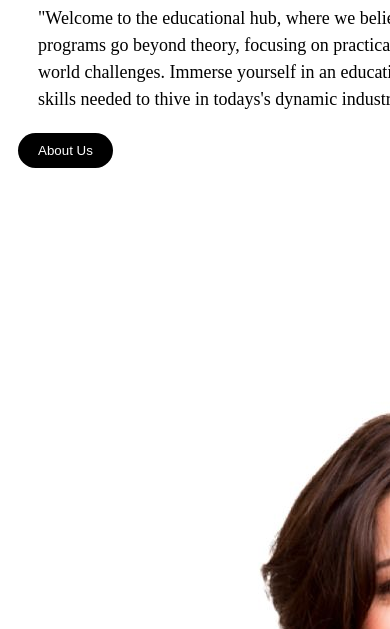
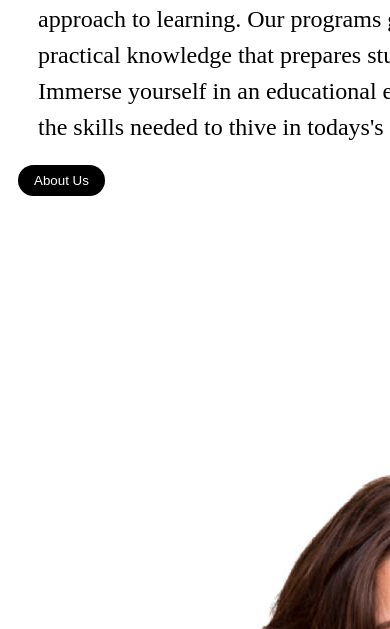
Before and after one commit to priyanshu-101/intern_work, a plain HTML site: page frontend/index.html in a window 390 px wide. Shown: the part 471-1100 px from the top of the page. Drawn offline with Linux system fonts and the light colour scheme.

Commit message:
style.css updated

```diff
--- a/frontend/style.css
+++ b/frontend/style.css
@@ -1,4 +1,3 @@
-
 .navbar {
     background-color: #fff;
     overflow: hidden;
@@ -69,7 +68,6 @@
     background-color: #333;
 }
 
-
 @media only screen and (max-width: 768px) {
     .navbar {
         overflow: auto;
@@ -95,4 +93,12 @@
         margin-top: 20px;
         background-color: #f0f0f0;
     }
+
+    .head, .name, .message {
+        font-size: 24px;
+    }
+
+    .button {
+        padding: 8px 16px;
+    }
 }
```
